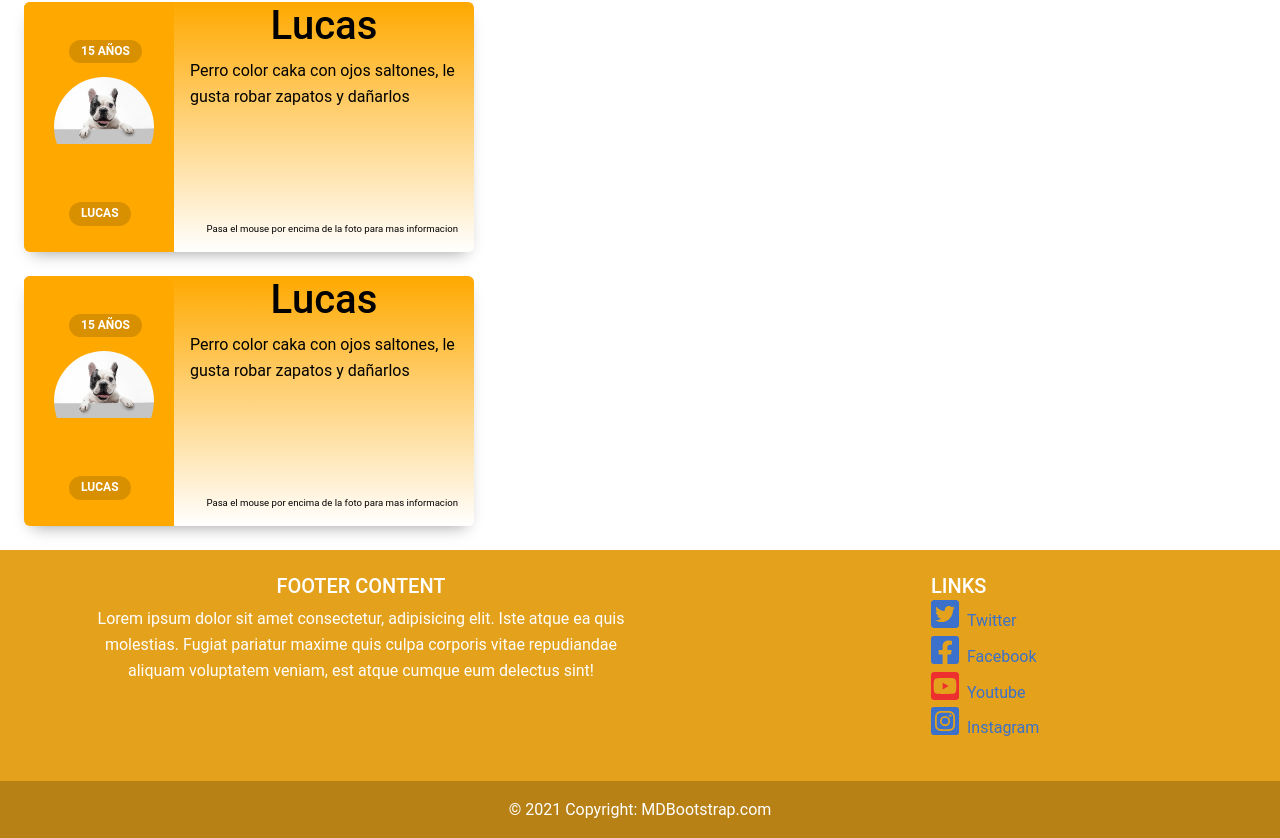
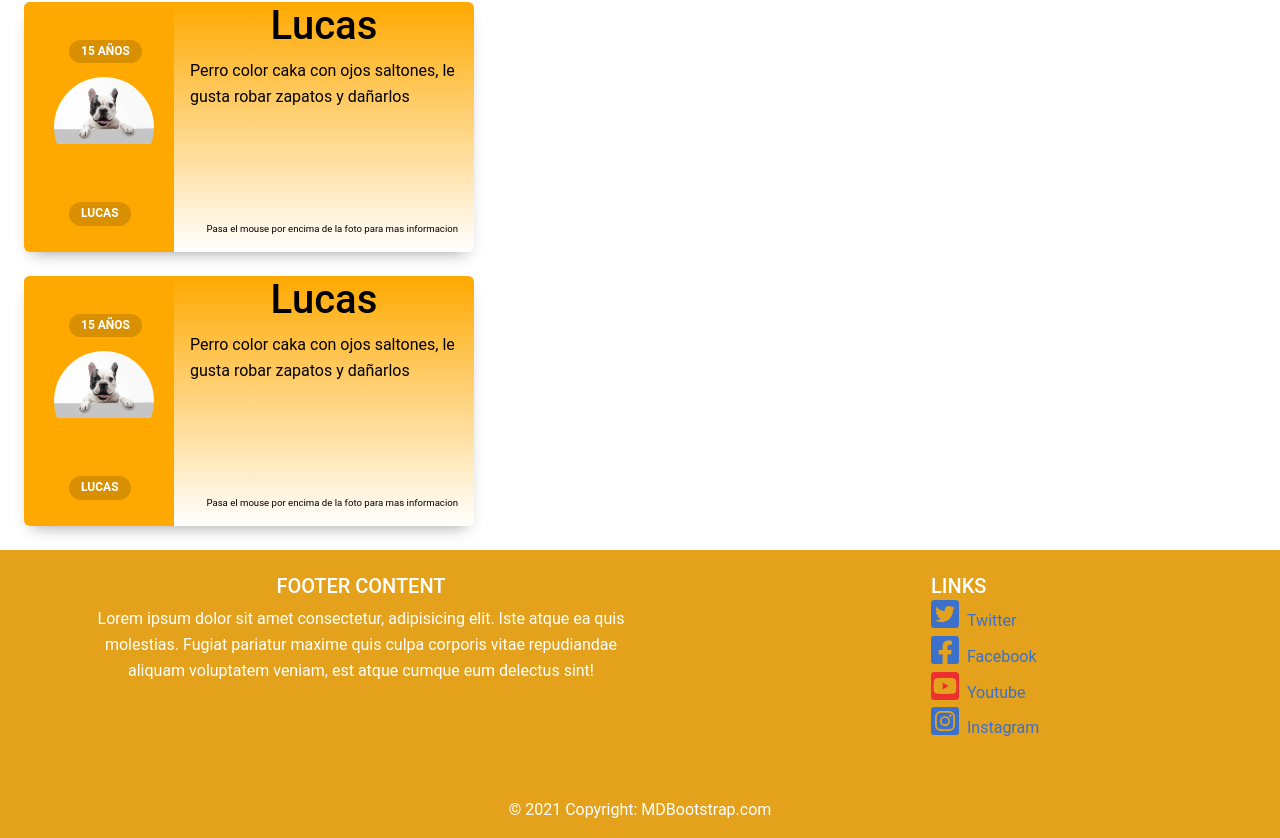
Before and after one commit to presi11/Guarderia-Front, a React (Create React App) app: page /Home in a window 1280 px wide. Shown: the part 857-1695 px from the top of the page. Built offline with nearby package versions, Linux system fonts and the light colour scheme.

Commit message:
Merge with others branch

```diff
--- a/src/App.js
+++ b/src/App.js
@@ -1,6 +1,7 @@
 import React from "react";
 import { Route, Switch, Redirect } from "react-router-dom";
 import NavbarHOC from "./HOC/Layout/NavBar/NavbarHOC";
+import Footer from "./HOC/Layout/Footer/Footer";
 import Login from "./Pages/Sign-in/Login";
 import Register from "./Pages/Sign-in/Register";
 import Home from "./Pages/Home/Home";
@@ -11,14 +12,19 @@ const App = () => {
 
   return (
     <NavbarHOC>
+
       <Switch>
         <Redirect exact from="/" to="/Home" />
         <Route path="/Login" component={Login} />
         <Route path="/Register" component={Register} />
         <Route path="/Home" component={Home} />
         <Route path="*" render={() => <p>NO TENGO NADA</p>} />
+
       </Switch>
+      <Footer>
+        </Footer>
     </NavbarHOC>
+
   );
 };
 
--- a/src/HOC/Layout/Footer/Footer.jsx
+++ b/src/HOC/Layout/Footer/Footer.jsx
@@ -31,7 +31,7 @@ const Footer = () => {
             <ul className='list-unstyled'>
               <li>
               <a   href="#!" role="button">
-                <i  class="fab fa-twitter me-2 " >
+                <i  className="fab fa-twitter me-2 " >
                 <FontAwesomeIcon icon={faTwitterSquare} size="2x"/>
                 </i>
               Twitter
@@ -39,7 +39,7 @@ const Footer = () => {
               </li>
               <li>
               <a   href="#!" role="button" color="#55acee">
-                <i  class="fab fa-twitter me-2" >
+                <i  className="fab fa-twitter me-2" >
                 <FontAwesomeIcon icon={faFacebookSquare} size="2x"/>
                 </i>
               Facebook
@@ -47,7 +47,7 @@ const Footer = () => {
               </li>
               <li>
               <a   href="#!" role="button">
-                <i  class="fab fa-twitter me-2" >
+                <i  className="fab fa-twitter me-2" >
                 <FontAwesomeIcon icon={faYoutubeSquare} size="2x" color="#ed302f"/>
                 </i>
               Youtube
@@ -55,7 +55,7 @@ const Footer = () => {
               </li>
               <li >
               <a   href="#!" role="button"  >
-                <i backgroundColor="#0082ca" class="fab fa-twitter me-2" >
+                <i backgroundcolor="#0082ca" className="fab fa-twitter me-2" >
                 <FontAwesomeIcon icon={faInstagramSquare} size="2x"/>
                 </i>
               Instagram
@@ -66,7 +66,7 @@ const Footer = () => {
         </MDBRow>
       </MDBContainer>
 
-      <div className='text-center p-3' style={{ backgroundColor: 'rgba(0, 0, 0, 0.2)' }}>
+      <div className='text-center p-3' style={{ backgroundcolor: 'rgba(0, 0, 0, 0.2)' }}>
         &copy; {new Date().getFullYear()} Copyright:{' '}
         <a className='text-white' href='https://mdbootstrap.com/'>
           MDBootstrap.com
--- a/src/Pages/Home/Home.jsx
+++ b/src/Pages/Home/Home.jsx
@@ -1,5 +1,4 @@
 import React from "react";
-import Footer from "../../HOC/Layout/Footer/Footer";
 import CardPet from "../../Component/CardPet/CardPet";
 const Home = () => {
   return (
@@ -32,7 +31,6 @@ const Home = () => {
       <CardPet />
       <CardPet />
       <CardPet />
-      <Footer></Footer>
     </>
   );
 };
```
